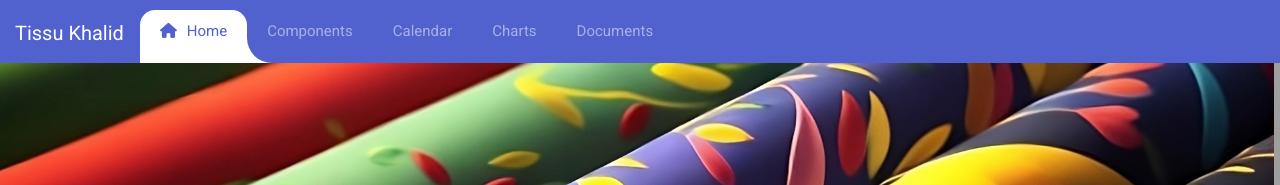
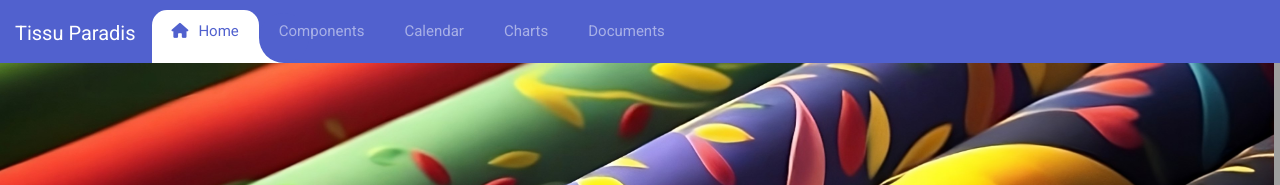
Before and after one commit to Aboubakr-KETOUN/aboubakr-ketoun.github.io, a plain HTML site: page index.html in a window 1280 px wide. Shown: the top 185 px of the page. Drawn offline with nearby package versions, Linux system fonts and the light colour scheme; grey boxes are pictures that could not be loaded.

Commit message:
Update index.html

```diff
--- a/index.html
+++ b/index.html
@@ -13,7 +13,7 @@
 </head>
 <body>
     <nav class="navbar navbar-expand-custom navbar-mainbg">
-        <p class="navbar-brand navbar-logo" id="brand" href="#">Tissu Khalid</p>
+        <p class="navbar-brand navbar-logo" id="brand" href="#">Tissu Paradis</p>
         <div class="navbar-toggler btn" id="nav-icon2" aria-controls="navbarSupportedContent" aria-expanded="false" aria-label="Toggle navigation">
             <span></span>
             <span></span>
```
